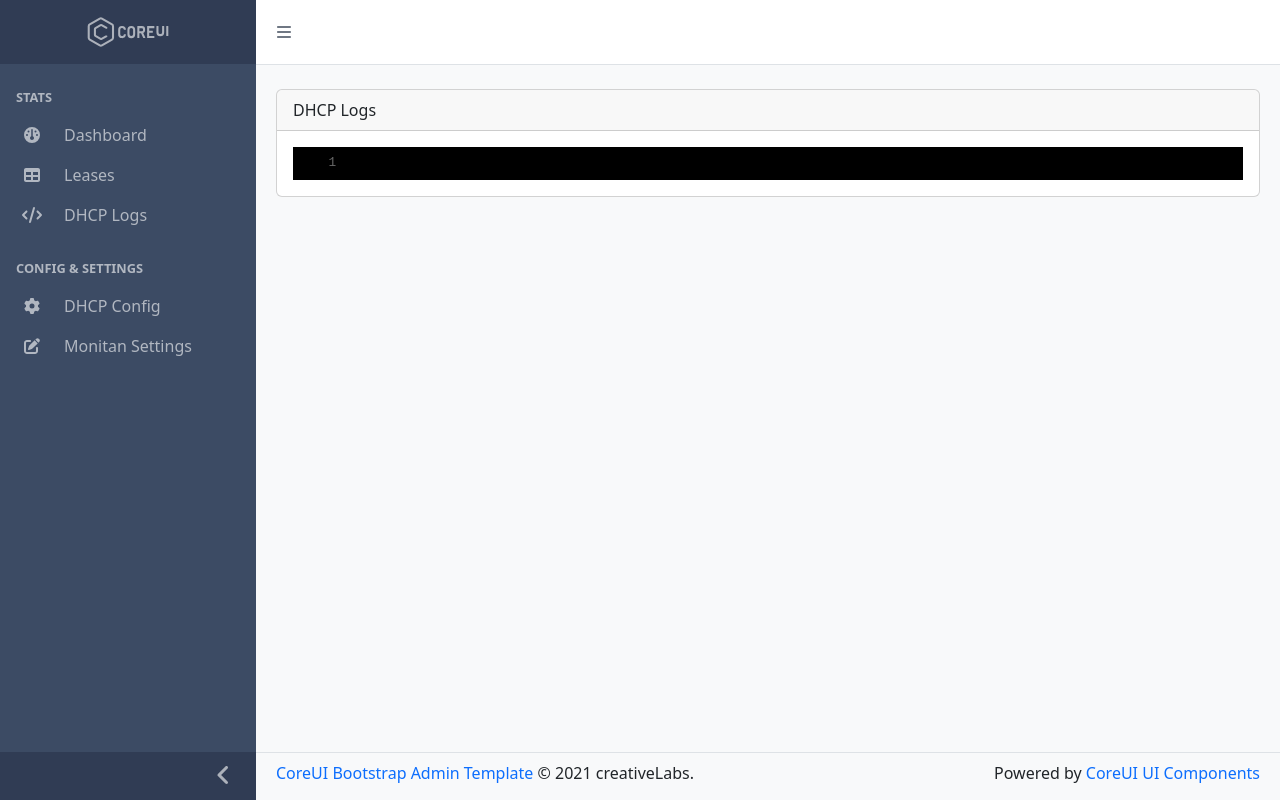
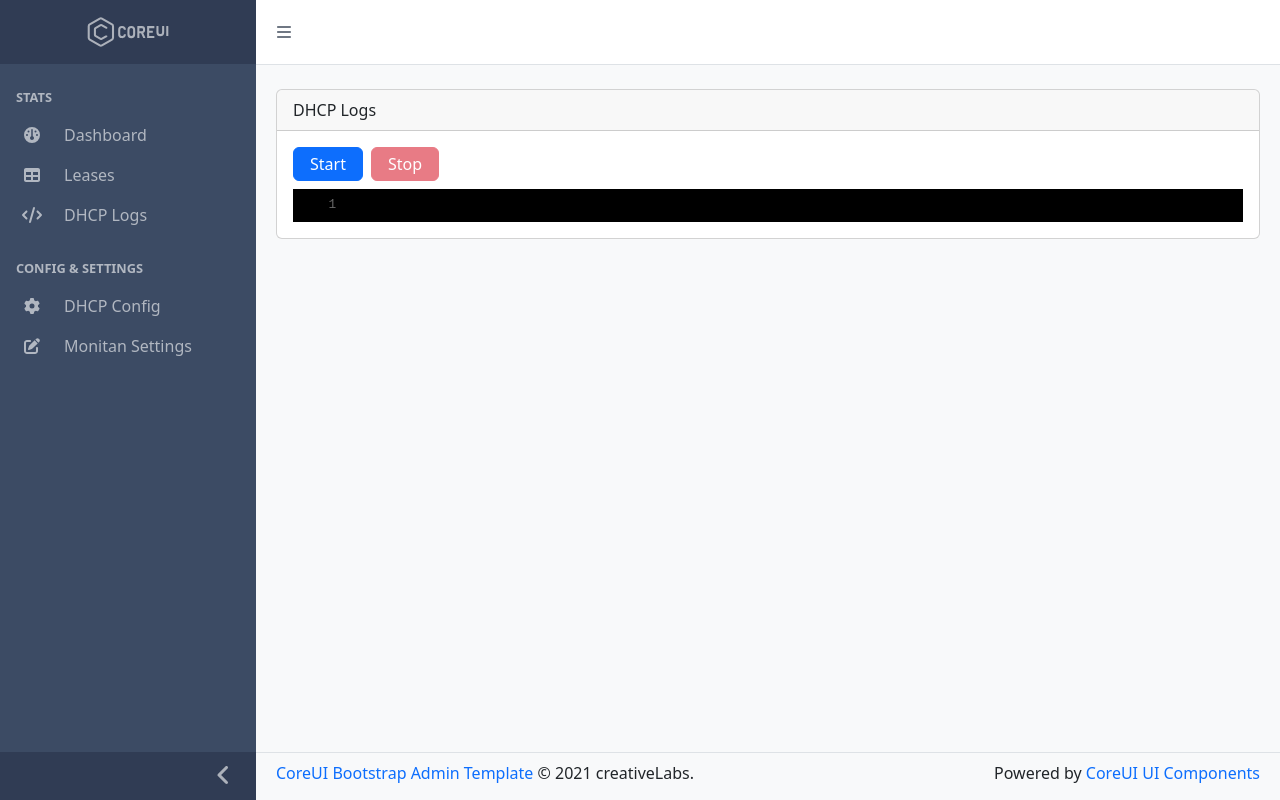
Before and after one commit to showgayaki/dhcp-monitan, a Next.js app in the folder next-app/: page /dhcpd-log in a window 1280 px wide. Built offline with nearby package versions, Linux system fonts and the light colour scheme; no server answers.

Commit message:
ログ出力Start・Stopボタン設置

```diff
--- a/next-app/src/components/TerminalTextarea/TerminalTextarea.tsx
+++ b/next-app/src/components/TerminalTextarea/TerminalTextarea.tsx
@@ -36,7 +36,8 @@ export default function LogsTextarea(props: Props){
                 ref={rightElem}
                 className="terminal__textarea"
                 as="textarea"
-                readOnly wrap='off'
+                readOnly
+                wrap='off'
                 value={text}
                 rows={rows}
                 onScroll={() => {handleScroll(false)}}
--- a/next-app/src/pages/dhcpd-log.tsx
+++ b/next-app/src/pages/dhcpd-log.tsx
@@ -1,6 +1,6 @@
 import type { NextPage } from 'next'
 import { Button, Card } from 'react-bootstrap'
-import React, { useState, useEffect } from 'react'
+import React, { useState, useEffect, MouseEvent } from 'react'
 import { AdminLayout } from '@layout'
 import { DhcpdLog } from '@models/dhcpd-log'
 import { transformResponseWrapper, useSWRAxios } from '@hooks'
@@ -9,17 +9,27 @@ import { TerminalTextarea } from '@components/TerminalTextarea'
 
 const DhcpdLog: NextPage = () => {
     const apiUrl = `${process.env.NEXT_PUBLIC_API_BASE_URL}dhcpd-log` || ''
-    const [startRow, setStartRow] = useState(0)
     const [log, setLog] = useState('')
-
     const [fallbackResource, setFallbackResource] = useState({
-        startRow: startRow,
+        startRow: 0,
         log: '',
     })
+
+    // ボタンの切り替え
+    const [disabled, setDisabled] = useState(false)
+    const handleClick = (event: MouseEvent<HTMLButtonElement>) => {
+        setLog('')
+        if (event.currentTarget.innerHTML === 'Start') {
+            setDisabled(true)
+        } else {
+            setDisabled(false)
+        }
+    }
+
     const { data: { data: resource } } = useSWRAxios({
-        url: apiUrl,
+        url: disabled? apiUrl: undefined,
         params: {
-            startRow: startRow,
+            startRow: fallbackResource.startRow,
         },
         transformResponse: transformResponseWrapper((d: DhcpdLog) => {
             console.log(d)
@@ -30,12 +40,8 @@ const DhcpdLog: NextPage = () => {
     })
 
     useEffect(() => {
-        if(resource.log !== ''){
-            setLog(log + resource.log)
-        }
-        setStartRow(resource.startRow)
+        setLog(log + resource.log)
         setFallbackResource(resource)
-
     }, [resource.startRow])
 
     return (
@@ -45,10 +51,10 @@ const DhcpdLog: NextPage = () => {
                     DHCP Logs
                 </Card.Header>
                 <Card.Body>
-                    {/* <div className='d-flex mb-2'>
-                        <Button className='me-2' variant="primary">start</Button>
-                        <Button variant="danger">stop</Button>
-                    </div> */}
+                    <div className='d-flex mb-2'>
+                        <Button disabled={disabled} className='py-1 px-3 me-2' variant="primary" onClick={handleClick}>Start</Button>
+                        <Button disabled={!disabled} className='py-1 px-3' variant="danger" onClick={handleClick}>Stop</Button>
+                    </div>
                     <TerminalTextarea text={log} />
                 </Card.Body>
             </Card>
```
